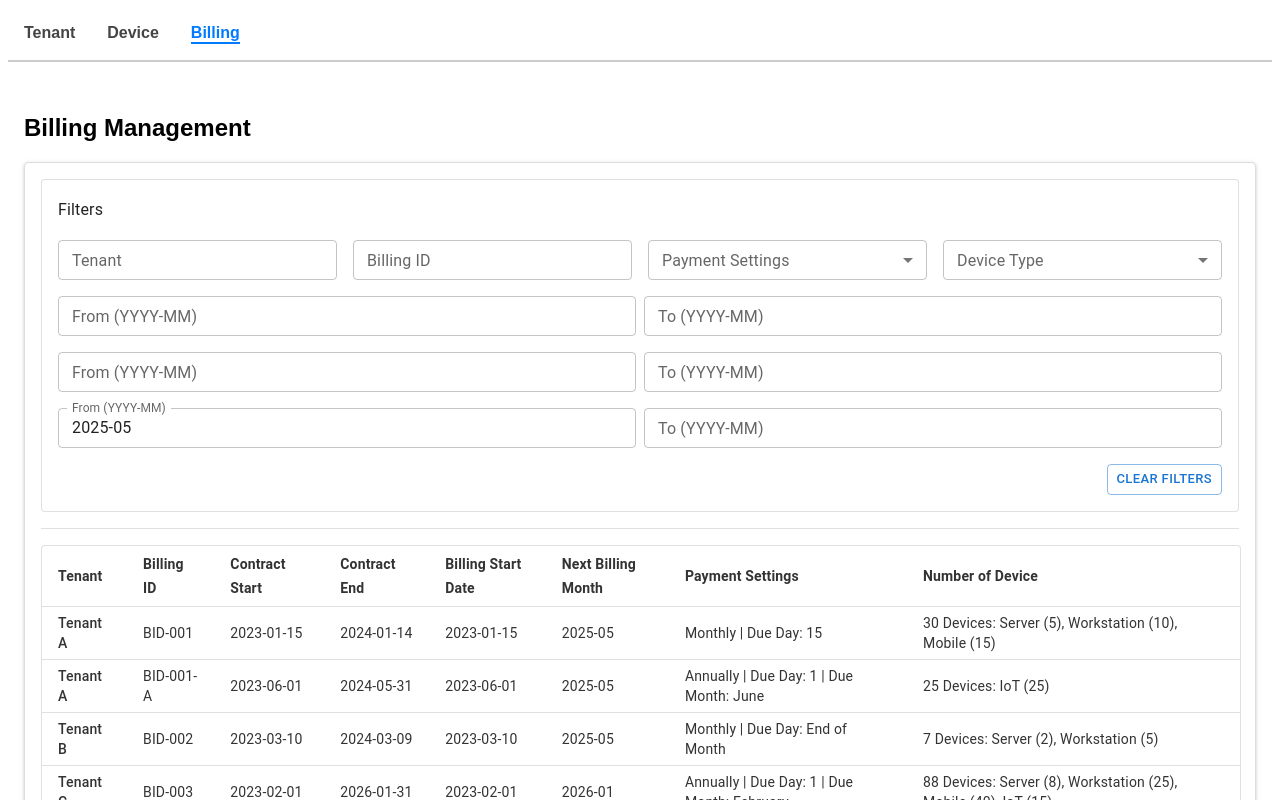
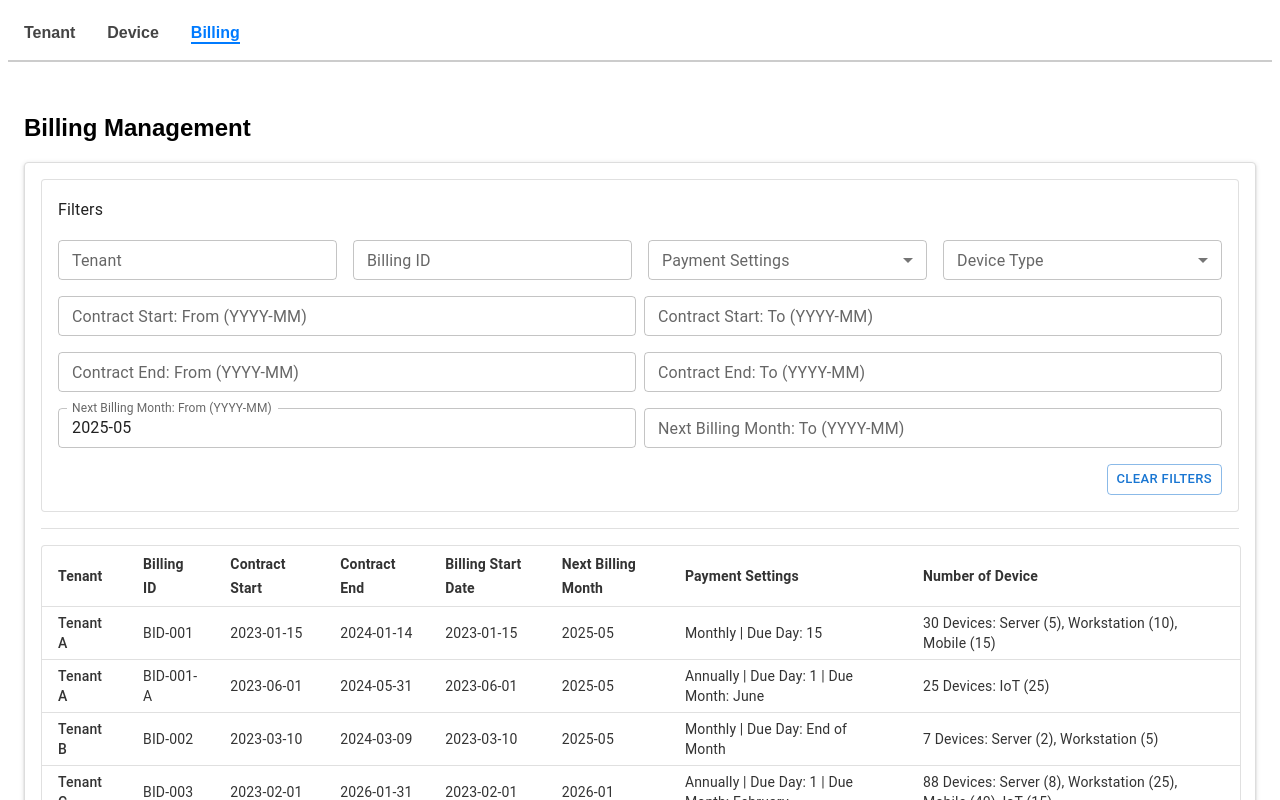
Before and after one commit to KenWaddy/OPP_MockUp-UI2-Forked, a React (Vite) app: page / in a window 1280 px wide. Both pictures are taken after a click on the element "Billing". Shown: the top 800 px of the page. Built offline with nearby package versions, Linux system fonts and the light colour scheme.

Commit message:
Billingページを更新

```diff
--- a/src/pages/BillingPage.tsx
+++ b/src/pages/BillingPage.tsx
@@ -446,7 +446,7 @@ export const BillingPage: React.FC = () => {
               <TextField
                 fullWidth
                 size="small"
-                label="From (YYYY-MM)"
+                label="Contract Start: From (YYYY-MM)"
                 value={filters.contractStartFrom}
                 onChange={(e) => setFilters({ ...filters, contractStartFrom: e.target.value })}
                 placeholder="Contract Start: From (YYYY-MM)"
@@ -454,7 +454,7 @@ export const BillingPage: React.FC = () => {
               <TextField
                 fullWidth
                 size="small"
-                label="To (YYYY-MM)"
+                label="Contract Start: To (YYYY-MM)"
                 value={filters.contractStartTo}
                 onChange={(e) => setFilters({ ...filters, contractStartTo: e.target.value })}
                 placeholder="Contract Start: To (YYYY-MM)"
@@ -467,7 +467,7 @@ export const BillingPage: React.FC = () => {
               <TextField
                 fullWidth
                 size="small"
-                label="From (YYYY-MM)"
+                label="Contract End: From (YYYY-MM)"
                 value={filters.contractEndFrom}
                 onChange={(e) => setFilters({ ...filters, contractEndFrom: e.target.value })}
                 placeholder="Contract End: From (YYYY-MM)"
@@ -475,7 +475,7 @@ export const BillingPage: React.FC = () => {
               <TextField
                 fullWidth
                 size="small"
-                label="To (YYYY-MM)"
+                label="Contract End: To (YYYY-MM)"
                 value={filters.contractEndTo}
                 onChange={(e) => setFilters({ ...filters, contractEndTo: e.target.value })}
                 placeholder="Contract End: To (YYYY-MM)"
@@ -488,7 +488,7 @@ export const BillingPage: React.FC = () => {
               <TextField
                 fullWidth
                 size="small"
-                label="From (YYYY-MM)"
+                label="Next Billing Month: From (YYYY-MM)"
                 value={filters.nextBillingFrom}
                 onChange={(e) => setFilters({ ...filters, nextBillingFrom: e.target.value })}
                 placeholder="Next Billing Month: From (YYYY-MM)"
@@ -496,7 +496,7 @@ export const BillingPage: React.FC = () => {
               <TextField
                 fullWidth
                 size="small"
-                label="To (YYYY-MM)"
+                label="Next Billing Month: To (YYYY-MM)"
                 value={filters.nextBillingTo}
                 onChange={(e) => setFilters({ ...filters, nextBillingTo: e.target.value })}
                 placeholder="Next Billing Month: To (YYYY-MM)"
```
